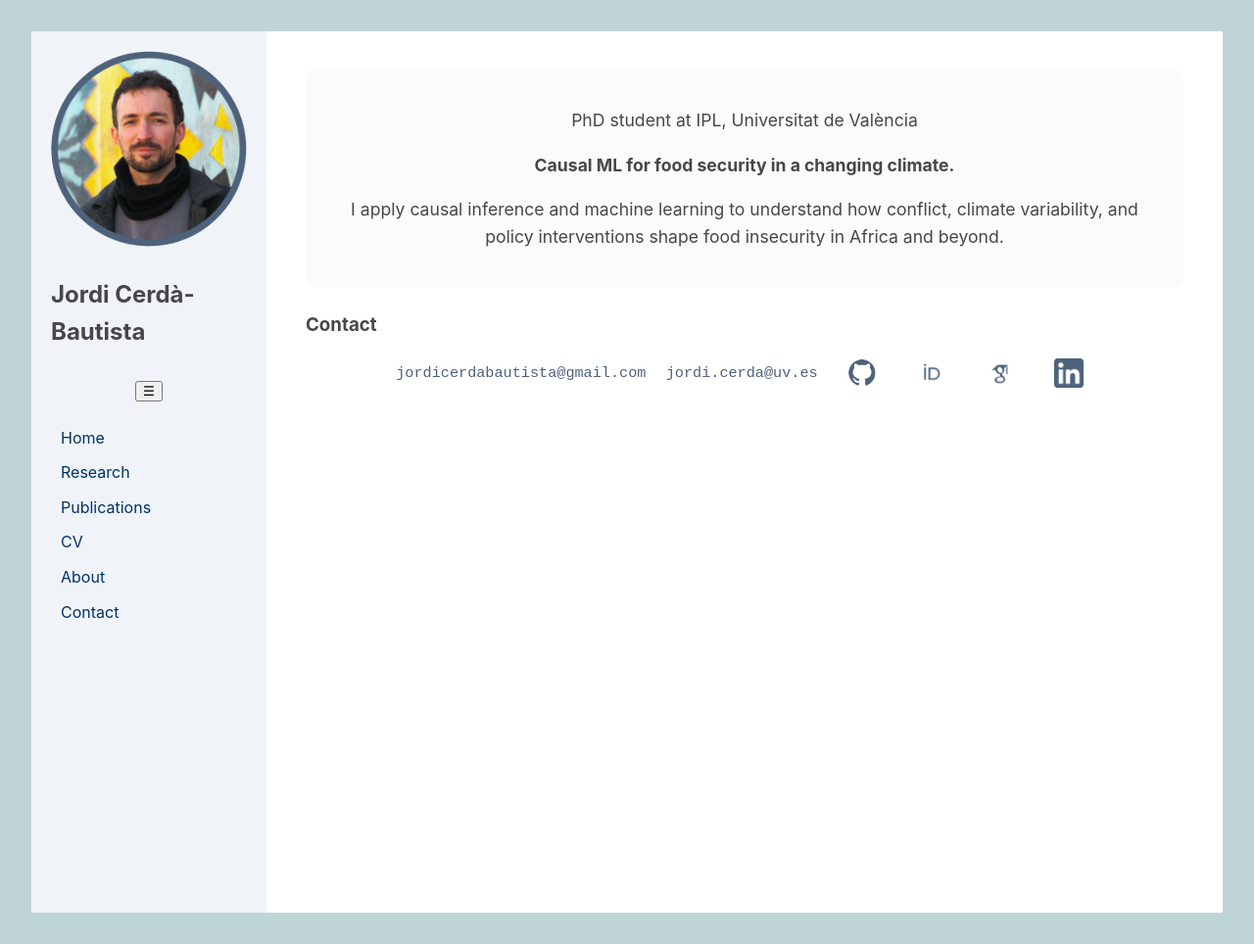
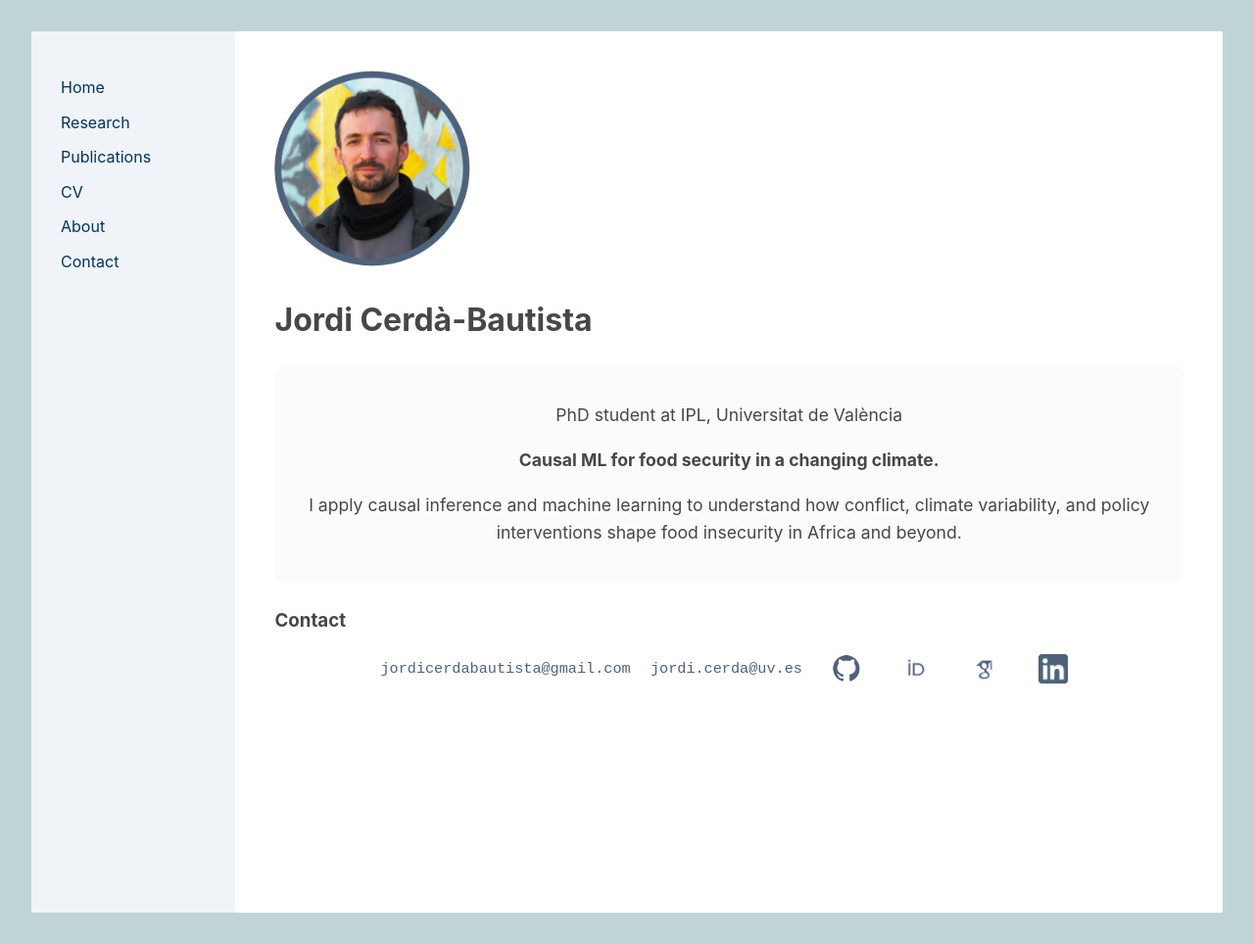
Before and after one commit to jordicbau/jordicbau.github.io, a Jekyll site: the page built from index.md, in a window 1280 px wide. Shown: the whole page at 98% size. Built offline with Jekyll 4.4.1, drawn with Linux system fonts in a browser that asks for light colours.

Commit message:
Update default.html

```diff
--- a/_layouts/default.html
+++ b/_layouts/default.html
@@ -10,11 +10,6 @@
 <body>
   <div class="wrapper">
     <nav id="sidebar" class="sidebar">
-      <div class="sidebar-header">
-        <img src="{{ '/assets/images/profile.png' | relative_url }}" alt="Profile Picture" class="profile-pic">
-        <h2>Jordi Cerdà-Bautista</h2>
-        <button class="toggle-btn" onclick="toggleSidebar()">☰</button>
-      </div>
       <ul class="sidebar-nav">
         <li><a href="/index.html">Home</a></li>
         <li><a href="/research.html">Research</a></li>
@@ -25,6 +20,8 @@
       </ul>
     </nav>
     <main class="main-content">
+      <img class="profile-pic" src="{{ '/assets/images/profile.png' | relative_url }}" alt="Profile Picture">
+      <h1>Jordi Cerdà-Bautista</h1>
       {{ content }}
     </main>
   </div>
```
